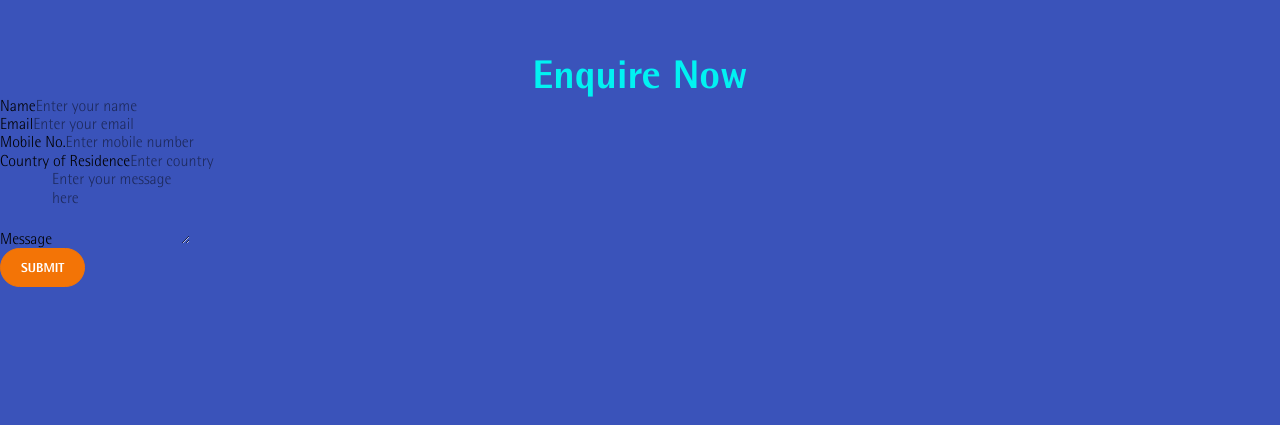
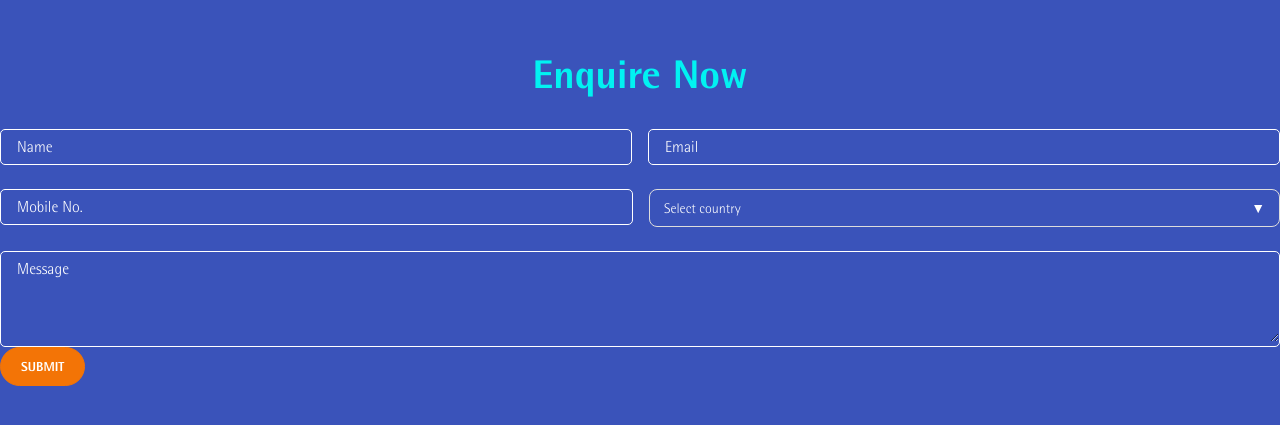
Before and after one commit to Nickole2116/blackwell-test, a Next.js app: page /home in a window 1280 px wide. Shown: the part 5810-6235 px from the top of the page. Built offline with nearby package versions, Linux system fonts and the light colour scheme.

Commit message:
enquire form

```diff
--- /dev/null
+++ b/app/components/shared/Select.tsx
@@ -0,0 +1,127 @@
+'use client'
+
+import { useState, useRef, useEffect } from "react"
+
+type Option = {
+  label: string
+  value: string
+}
+
+type SelectProps = {
+  options: Option[]
+  value?: string
+  placeholder?: string
+  searchable?: boolean
+  onChange?: (value: string) => void
+}
+
+export default function Select({
+  options,
+  value,
+  placeholder = "Select option",
+  searchable = false,
+  onChange
+}: SelectProps) {
+
+  const [open, setOpen] = useState(false)
+  const [search, setSearch] = useState("")
+  const [highlight, setHighlight] = useState(0)
+
+  const ref = useRef<HTMLDivElement>(null)
+
+  const selected = options.find(o => o.value === value)
+
+  const filtered = options.filter(option =>
+    option.label.toLowerCase().includes(search.toLowerCase())
+  )
+
+  const selectOption = (option: Option) => {
+    onChange?.(option.value)
+    setOpen(false)
+    setSearch("")
+  }
+
+  useEffect(() => {
+
+    const handleClickOutside = (event: MouseEvent) => {
+      if (ref.current && !ref.current.contains(event.target as Node)) {
+        setOpen(false)
+      }
+    }
+
+    document.addEventListener("mousedown", handleClickOutside)
+
+    return () => {
+      document.removeEventListener("mousedown", handleClickOutside)
+    }
+
+  }, [])
+
+  const handleKeyDown = (e: React.KeyboardEvent) => {
+
+    if (!open) return
+
+    if (e.key === "ArrowDown") {
+      setHighlight((prev) => Math.min(prev + 1, filtered.length - 1))
+    }
+
+    if (e.key === "ArrowUp") {
+      setHighlight((prev) => Math.max(prev - 1, 0))
+    }
+
+    if (e.key === "Enter") {
+      selectOption(filtered[highlight])
+    }
+
+  }
+
+  return (
+    <div
+      className="select"
+      ref={ref}
+      tabIndex={0}
+      onKeyDown={handleKeyDown}
+    >
+
+      <div
+        className="select-trigger"
+        onClick={() => setOpen(!open)}
+      >
+        {selected?.label || placeholder}
+        <span className={`arrow ${open ? "open" : ""}`}>▼</span>
+      </div>
+
+      {open && (
+        <div className="select-dropdown">
+
+          {searchable && (
+            <input
+              className="select-search"
+              placeholder="Search..."
+              value={search}
+              onChange={(e) => setSearch(e.target.value)}
+            />
+          )}
+
+          {filtered.map((option, i) => (
+            <div
+              key={option.value}
+              className={`select-option
+              ${value === option.value ? "active" : ""}
+              ${highlight === i ? "highlight" : ""}`}
+              onClick={() => selectOption(option)}
+            >
+              {option.label}
+
+              {value === option.value && (
+                <span className="check">✓</span>
+              )}
+            </div>
+          ))}
+
+        </div>
+      )}
+
+    </div>
+  )
+}
--- a/app/home/layout/sections/EnquireSection.tsx
+++ b/app/home/layout/sections/EnquireSection.tsx
@@ -3,6 +3,7 @@
 import { useState } from "react"
 import Input from "@/app/components/shared/Input"
 import Button from "@/app/components/shared/Button"
+import Select from "@/app/components/shared/Select"
 
 type FormState = {
   name: string
@@ -23,6 +24,13 @@ export default function EnquireSection() {
     country: '',
     message: ''
   })
+
+  const options = [
+    { label: "Malaysia", value: "my" },
+    { label: "Singapore", value: "sg" },
+    { label: "Japan", value: "jp" },
+    { label: "Thailand", value: "th" }
+  ]
 
   const [errors, setErrors] = useState<FormErrors>({})
 
@@ -102,6 +110,7 @@ export default function EnquireSection() {
 
         <form onSubmit={handleSubmit} className="enquire-form">
 
+          <div className="form-row">
             <Input
               label="Name"
               name="name"
@@ -120,7 +129,9 @@ export default function EnquireSection() {
               onChange={handleChange}
               error={errors.email}
             />
+          </div>
 
+          <div className="form-row">
             <Input
               label="Mobile No."
               name="mobile"
@@ -130,14 +141,24 @@ export default function EnquireSection() {
               error={errors.mobile}
             />
 
-          <Input
-            label="Country of Residence"
-            name="country"
+            <Select
+              options={options}
               value={form.country}
-            placeholder="Enter country"
-            onChange={handleChange}
-            error={errors.country}
+              searchable
+              placeholder="Select country"
+              onChange={(value) =>
+                setForm(prev => ({
+                  ...prev,
+                  country: value
+                }))
+              }
             />
+
+          </div>
+
+
+
+
 
           <Input
             label="Message"
--- a/styles/globals.scss
+++ b/styles/globals.scss
@@ -549,6 +549,10 @@ body {
     position: relative;
     padding: 2rem 0;
     min-height: 100vh;
+
+    & > .bigtitle {
+      padding-bottom: 2rem;
+    }
   }
 }
 
@@ -636,3 +640,121 @@ body {
   flex: 0 0 33.333%;
   padding: 0 12px;
 }
+
+
+/* Input */
+.form-row {
+  display: flex;
+  align-items: start;
+  column-gap: 1rem;
+  margin-bottom: 1.5rem;
+  & > * {
+    flex: 1;
+  }
+}
+.form-group {
+  border: 1px solid #fff;
+  position: relative;
+  border-radius: 5px;
+  & label {
+    position: absolute;
+    left: 1rem;
+    top: .5rem;
+    color: #fff;
+    background: $background;
+    transition: all .25s ease-in;
+  }
+  & .form-input {
+    padding: .5rem 1rem;
+    outline: none;
+    color: #fff;
+    width: 100%;
+
+    &::placeholder {
+      color: transparent;
+    }
+
+    &.input-error {
+      color: red;
+    }
+  }
+  & .error {
+    color: red;
+  }
+
+  &:focus-within {
+    & label {
+      top: -.675rem;
+    }
+  }
+}
+
+/* Select */
+.select {
+  position: relative;
+  width: 100%;
+  font-size: 14px;
+}
+
+.select-trigger {
+  border: 1px solid #ddd;
+  padding: 10px 14px;
+  border-radius: 8px;
+  cursor: pointer;
+  background: $background;
+  color: #fff;
+  display: flex;
+  justify-content: space-between;
+  align-items: center;
+}
+
+.arrow {
+  transition: transform .2s;
+}
+
+.arrow.open {
+  transform: rotate(180deg);
+}
+
+.select-dropdown {
+  position: absolute;
+  width: 100%;
+  top: 110%;
+  background: white;
+  border: 1px solid #ddd;
+  border-radius: 8px;
+  overflow: hidden;
+  box-shadow: 0 10px 25px rgba(0,0,0,.1);
+  z-index: 10;
+}
+
+.select-search {
+  width: 100%;
+  border: none;
+  border-bottom: 1px solid #eee;
+  padding: 10px;
+  outline: none;
+}
+
+.select-option {
+  padding: 10px 14px;
+  cursor: pointer;
+  display: flex;
+  justify-content: space-between;
+}
+
+.select-option:hover {
+  background: #f5f5f5;
+}
+
+.select-option.highlight {
+  background: #f0f0f0;
+}
+
+.select-option.active {
+  font-weight: 600;
+}
+
+.check {
+  color: black;
+}
```
Lines whose indentation alone changed are shown as unchanged.
